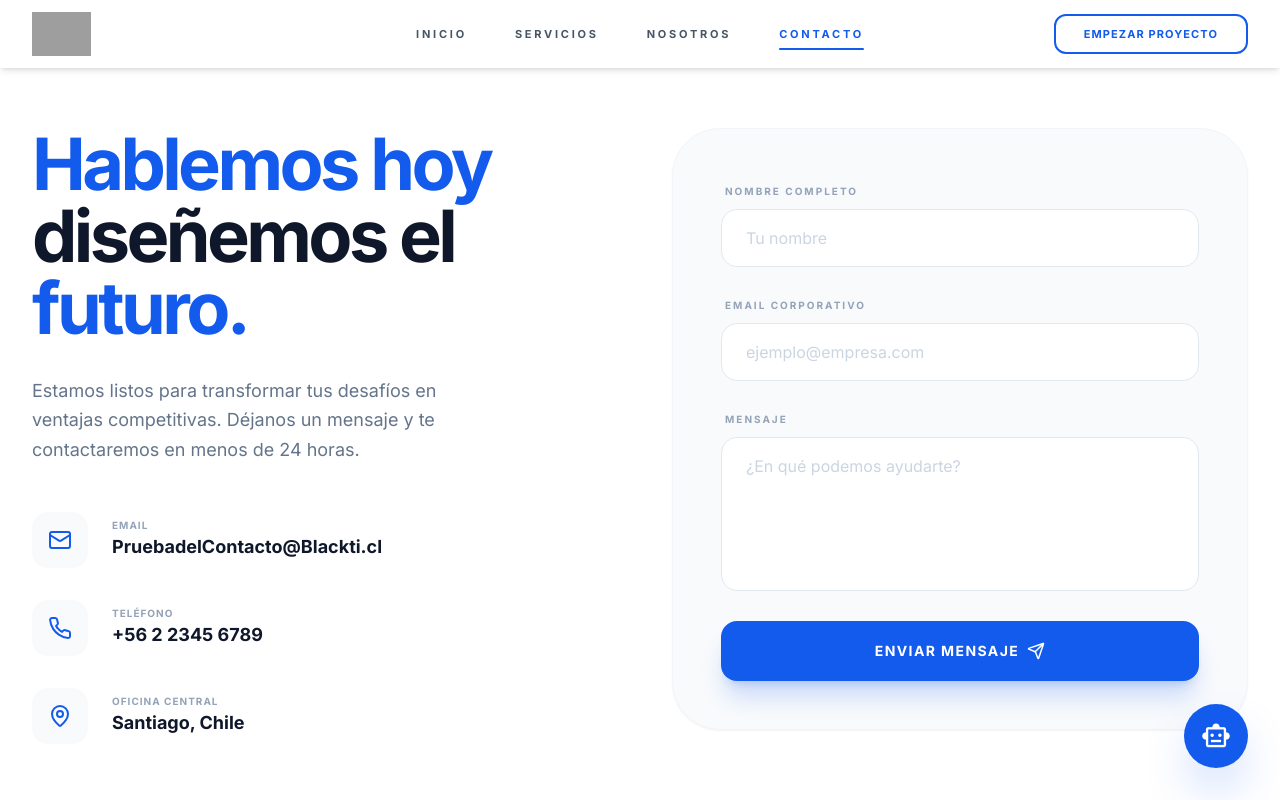
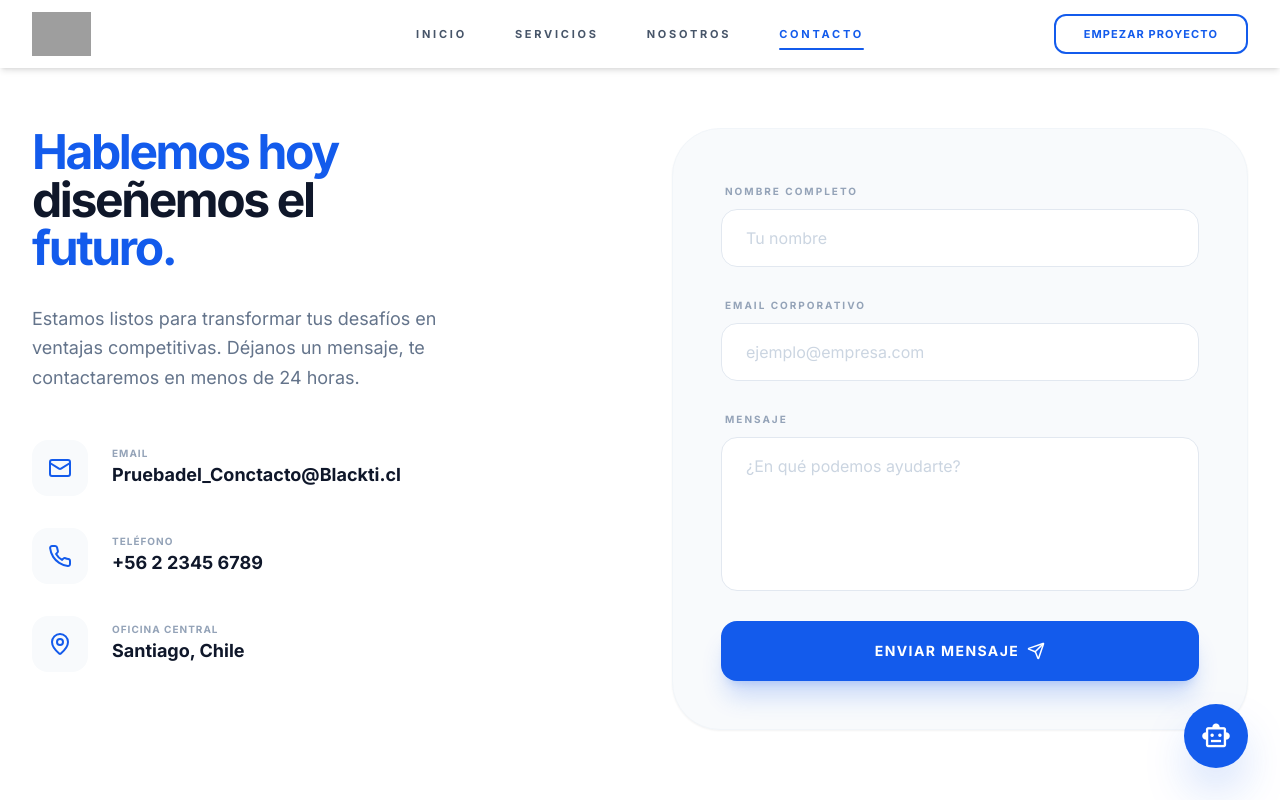
Before and after one commit to asinomas/paginaultima, a React (Vite) app in the folder Pagina_ultima/: page / in a window 1280 px wide. Both pictures are taken after a click on the button "CONTACTO". Shown: the top 800 px of the page. Built offline with nearby package versions, Linux system fonts and the light colour scheme; grey boxes are pictures that could not be loaded.

Commit message:
Update ContactDetail.tsx

```diff
--- a/Pagina_ultima/src/components/ContactDetail.tsx
+++ b/Pagina_ultima/src/components/ContactDetail.tsx
@@ -7,8 +7,8 @@ const ContactDetail: React.FC = () => {
 
 
   // EDITAR AQUÍ EL CORREO ELECTRÓNICO
+  const EMAIL_DE_RECEPCION = "Pruebadel_Conctacto@Blackti.cl";
 
-  const EMAIL_DE_RECEPCION = "PruebadelContacto@Blackti.cl";
 
   const handleSubmit = async (e: React.FormEvent<HTMLFormElement>) => {
     e.preventDefault();
@@ -27,16 +27,16 @@ const ContactDetail: React.FC = () => {
       <div className="container mx-auto max-w-7xl px-6 lg:px-8">
         <div className="grid grid-cols-1 lg:grid-cols-2 gap-16 items-start">
 
-          {/* COLUMNA IZQUIERDA: TÍTULO Y CONTACTO */}
+          {/* COLUMNA IZQUIERDA: TÍTULO EN TAMAÑO ORIGINAL */}
           <div className="lg:sticky lg:top-32">
-            <h2 className="text-5xl lg:text-7xl font-black text-slate-900 mb-8 tracking-tighter leading-[1.1]">
+            <h2 className="text-4xl lg:text-5xl font-black text-slate-900 mb-8 tracking-tighter leading-tight">
               <span className="text-[#135bec]">Hablemos hoy</span> <br />
               diseñemos el <br />
               <span className="text-[#135bec]">futuro.</span>
             </h2>
 
             <p className="text-slate-500 text-lg mb-12 max-w-md leading-relaxed">
-              Estamos listos para transformar tus desafíos en ventajas competitivas. Déjanos un mensaje y te contactaremos en menos de 24 horas.
+              Estamos listos para transformar tus desafíos en ventajas competitivas. Déjanos un mensaje, te contactaremos en menos de 24 horas.
             </p>
 
             <div className="space-y-8">
@@ -72,12 +72,11 @@ const ContactDetail: React.FC = () => {
             </div>
           </div>
 
-          {/* COLUMNA DERECHA: FORMULARIO CLARO (RESTAURADO) */}
+          {/* COLUMNA DERECHA: FORMULARIO CLARO */}
           <div className="relative group">
-            {/* Cambiamos bg-slate-900 por bg-slate-50 para volver al estilo claro */}
             <div className="bg-slate-50 p-8 lg:p-12 rounded-[3rem] border border-slate-100 relative overflow-hidden min-h-[580px] flex flex-col justify-center shadow-sm">
 
-              {/* PANTALLA DE ÉXITO (Ahora en fondo blanco/claro) */}
+              {/* PANTALLA DE ÉXITO */}
               {isSent && (
                 <div className="absolute inset-0 bg-white/95 backdrop-blur-sm z-50 flex flex-col items-center justify-center text-center p-8 animate-[fadeIn_0.5s_ease-out]">
                   <div className="size-24 bg-green-100 text-green-600 rounded-full flex items-center justify-center mb-8 border border-green-200 shadow-lg shadow-green-500/10">
@@ -96,7 +95,7 @@ const ContactDetail: React.FC = () => {
                 </div>
               )}
 
-              {/* FORMULARIO CLARO */}
+              {/* FORMULARIO */}
               <form onSubmit={handleSubmit} className="space-y-6 relative z-10">
                 <div className="space-y-2">
                   <label className="text-[10px] font-black text-slate-400 uppercase tracking-[0.2em] ml-1">Nombre Completo</label>
@@ -113,7 +112,6 @@ const ContactDetail: React.FC = () => {
                   <textarea required rows={5} placeholder="¿En qué podemos ayudarte?" className="w-full bg-white border border-slate-200 rounded-2xl px-6 py-4 text-slate-900 focus:ring-2 focus:ring-[#135bec] focus:border-transparent outline-none transition-all placeholder:text-slate-300 resize-none"></textarea>
                 </div>
 
-                {/* BOTÓN AZUL (MANTENIDO) */}
                 <button
                   type="submit"
                   disabled={isSubmitting}
```
